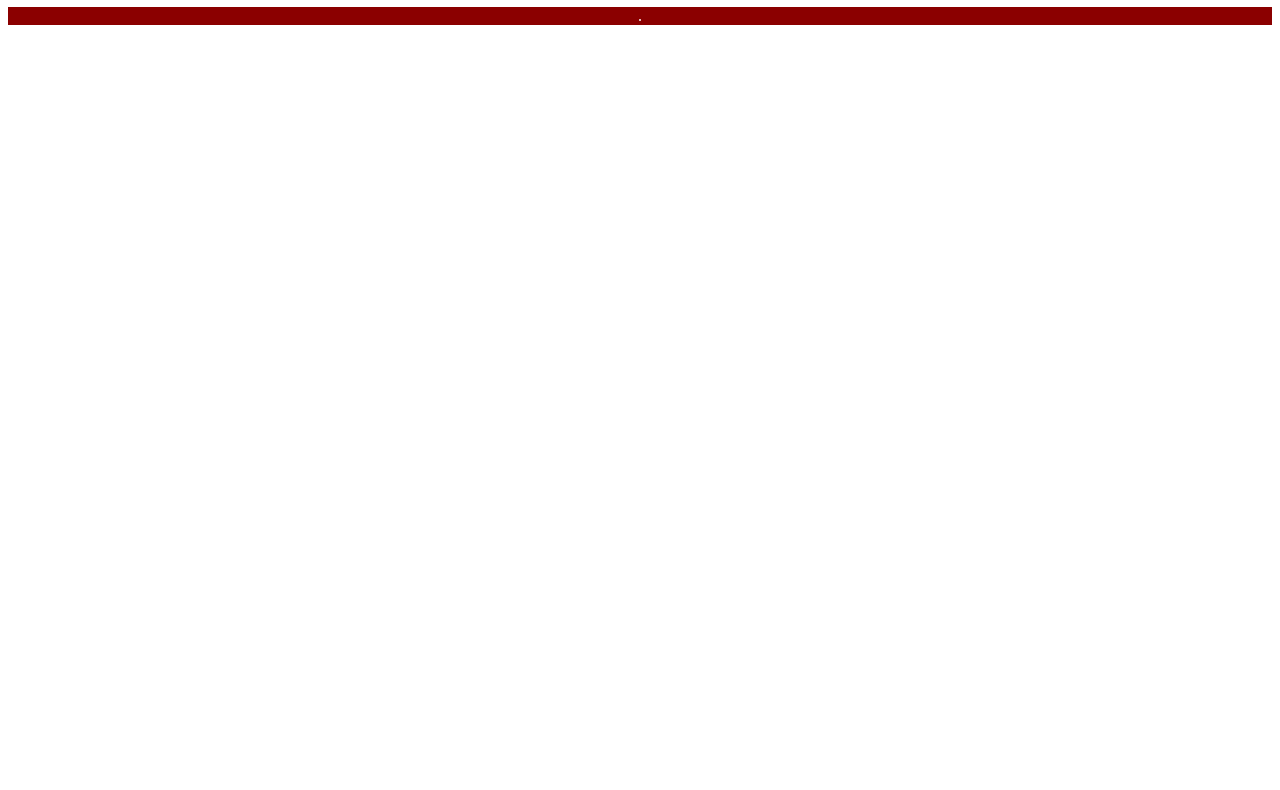
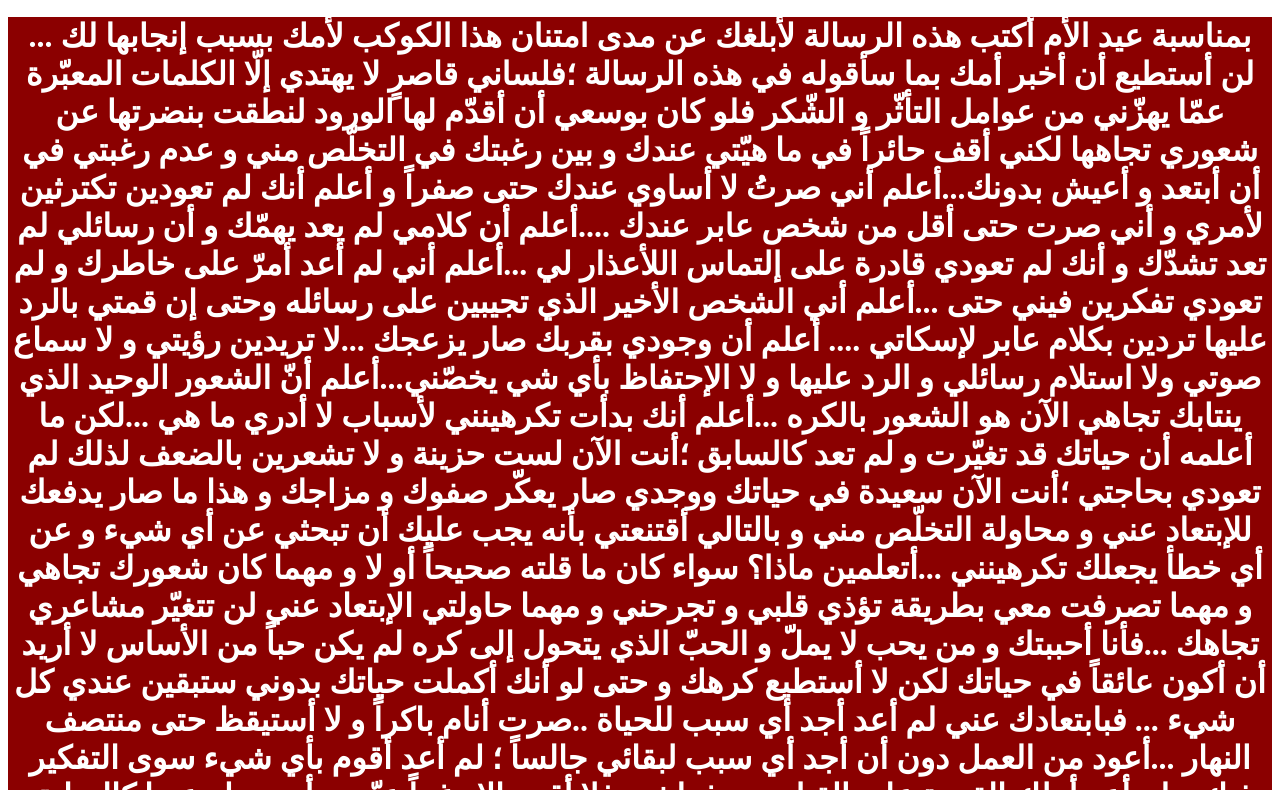
Before and after one commit to lattufa-shadow/letter1-to-lattuf, a plain HTML site: page index.html in a window 1280 px wide. Shown: the part 386-1176 px from the top of the page. Before the commit the page ends 800 px from the top, so only its background shows below. Drawn offline with Linux system fonts and the light colour scheme.

Commit message:
Update index.html

```diff
--- a/index.html
+++ b/index.html
@@ -17,7 +17,16 @@
          <img src="img.jpg"width="300">
         <div> <h1>رسالة شكر خاصّة لأم أجمل مخلوق على هذه الأرض </h1></div>
 
-               <p>. </p>
+               <h1><p>
+
+ بمناسبة عيد الأم أكتب هذه الرسالة لأبلغك عن مدى امتنان هذا الكوكب لأمك بسبب إنجابها لك ... لن أستطيع أن  أخبر أمك بما سأقوله في هذه الرسالة ؛فلساني قاصرٍ لا يهتدي إلّا الكلمات  المعبّرة عمّا يهزّني من عوامل التأثّر
+و الشّكر فلو كان بوسعي أن أقدّم لها الورود لنطقت بنضرتها عن شعوري تجاهها لكني أقف حائراً في ما هيّتي عندك و بين رغبتك في التخلّص مني و عدم رغبتي في أن أبتعد و أعيش بدونك...أعلم أني صرتُ لا أساوي عندك حتى صفراً و أعلم أنك لم تعودين تكترثين لأمري  و أني صرت حتى أقل من شخص عابر عندك ....أعلم أن كلامي لم يعد يهمّك و أن رسائلي لم تعد تشدّك و أنك لم تعودي قادرة على إلتماس اللأعذار لي ...أعلم أني لم أعد أمرّ على خاطرك و لم تعودي تفكرين فيني حتى ...أعلم أني الشخص الأخير الذي تجيبين على رسائله وحتى  إن قمتي بالرد عليها تردين بكلام عابر لإسكاتي .... أعلم أن وجودي بقربك صار يزعجك ...لا تريدين رؤيتي و لا سماع صوتي ولا استلام رسائلي و الرد عليها و لا الإحتفاظ بأي شي يخصّني...أعلم أنّ الشعور الوحيد الذي ينتابك تجاهي الآن هو الشعور بالكره ...أعلم أنك بدأت تكرهينني لأسباب لا أدري ما هي ...لكن ما أعلمه أن حياتك قد تغيّرت و لم تعد كالسابق ؛أنت الآن لست حزينة و لا تشعرين بالضعف لذلك لم تعودي بحاجتي ؛أنت الآن سعيدة في حياتك ووجدي صار  يعكّر صفوك و مزاجك و هذا ما صار يدفعك للإبتعاد عني  و محاولة التخلّص مني و بالتالي أقتنعتي بأنه يجب عليك أن تبحثي عن أي شيء و عن أي خطأ يجعلك تكرهينني ...أتعلمين ماذا؟ سواء كان ما قلته صحيحاً أو لا و مهما كان شعورك تجاهي و مهما تصرفت معي بطريقة تؤذي قلبي  و تجرحني و مهما حاولتي الإبتعاد عني لن تتغيّر مشاعري تجاهك ...فأنا أحببتك و من يحب لا يملّ و الحبّ الذي يتحول إلى كره لم يكن حباً من الأساس
+لا أريد أن أكون عائقاً في حياتك لكن لا أستطيع كرهك و حتى لو أنك أكملت حياتك بدوني ستبقين عندي كل شيء ... فبابتعادك عني لم أعد أجد أي سبب للحياة ..صرت أنام باكراً و لا أستيقظ حتى منتصف النهار ...أعود من العمل دون أن أجد أي سبب لبقائي جالساً ؛ لم أعد أقوم بأي شيء سوى التفكير فيك و لم أعد أملك القدرة على القيام من فراشي فلا أقوم إلا رغماً عنّي و أتمنى لو عدنا كالسابق بدون هذا القدر من البعد ...أنا تعيس فلا معنى للحياة بدونك ...لن يتغير شعوري تجاهك سأبقى أحبك إلى الأبد فزهرات الحدائق تعيش يوماً و تموت في غده أما زهرات العواطف فتبقى على نضرتها دواماً إنها فيّاضة كالنهر الجاري لا إنقطاع لها ... قلبي هو موطن لك متى شعرت باحتياجك إلى وطن و هو ملاذك الآمن حين تشعرين بأنك أسيرة للخوف و مجتمعك حين تشعرين بالوحدة و هو ملجؤك إذا دمّرت الحرب كل شيء حولك ...هو منزلك حين تشعرين بالتشرّد....وأنا لا أريد منك أي شيء بالمقابل ... لكن كل ما أريده هو أن لا تكرهيني و أن تضمري لي في قلبك بعضاً من الحب و الحنين ... هذا كل ما أريده ...أنا آسف على كل شيء و أشكرك لأنك علمتني معنى اللطافة و الرقّة و التسامح و الجمال ...شكراً لك من أعماق قلبي ....
+... شكراً لأمك من أعماق قلبي على إنجابها لك
+شكراً ... شكراً...شكراً إلى الأبد و مدى الحياة فلقد استوفت اسمها "حنان" لإنجاب تلك التي تنشر من لطفها الأنوثة و الرقة و الحنان...و لقد سمتها "لطيفة".جميل هذا الإرتباط بين "حنان"و "لطيفة"فكلاهما قد ساهم في نشر اللطافة و الحنان....شكراً لك...شكراً لأمك على إنجابها لك--->أتمنى أن أستطيع قولها لها يوماً ما...و في الختام :
+شكرا...شكراً...شكراً...و إلى الأبد
+
+                </p></h1>
 
 
 <style type="text/css">
```
